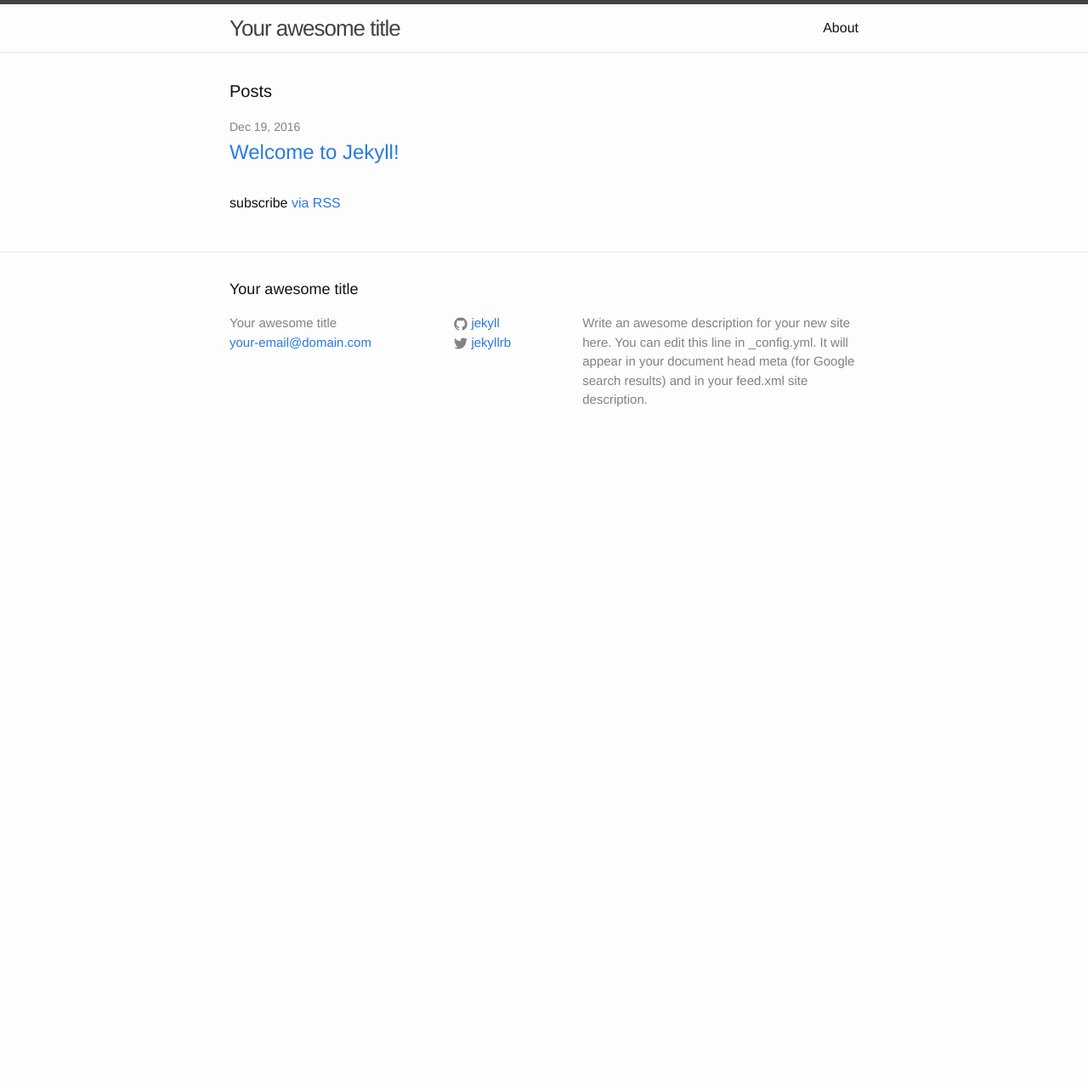
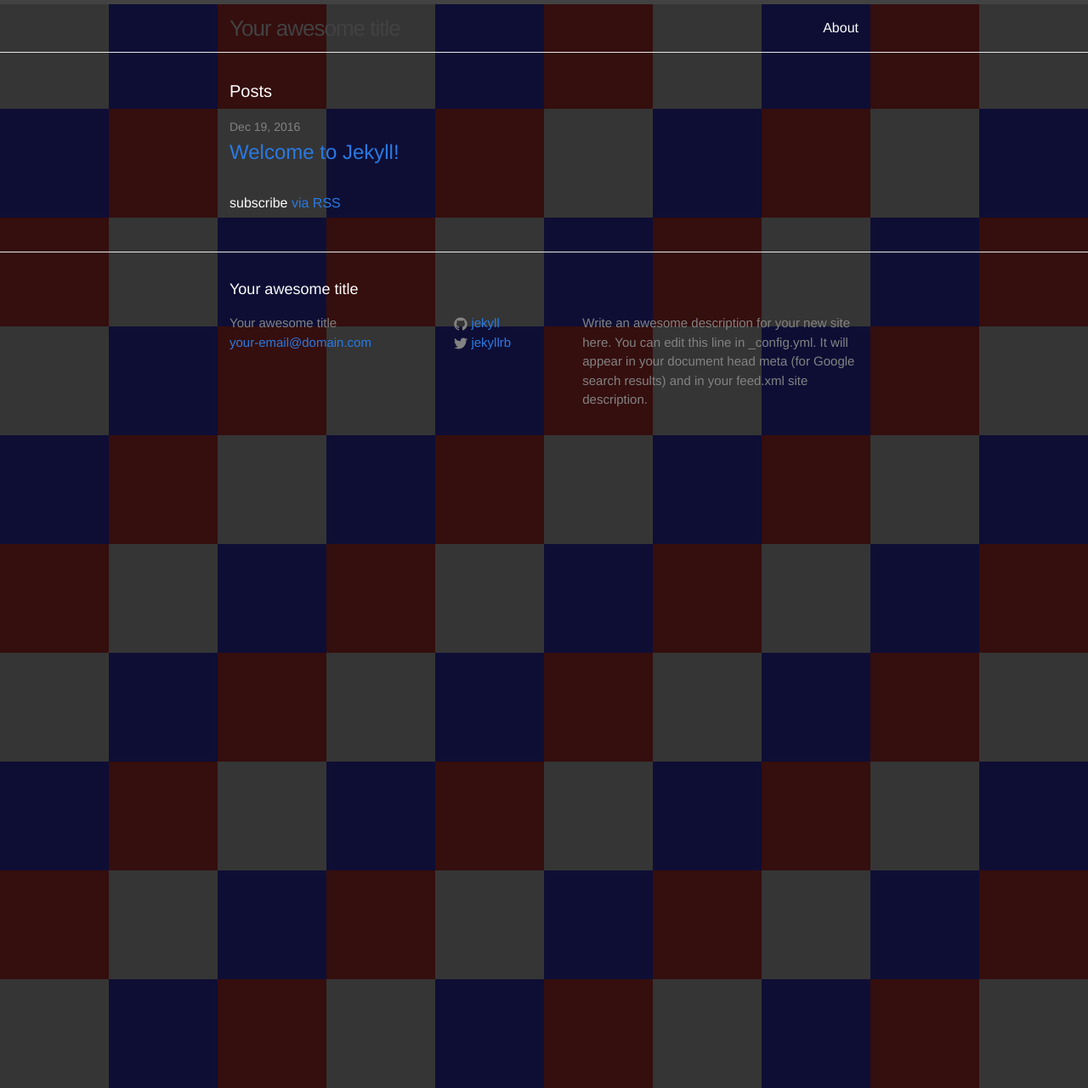
Before and after one commit to arielkirkwood/intersectionsoftware.co, a Jekyll site: the page built from index.html, in a window 1280 px wide. Shown: the whole page at 85% size. Built offline with Jekyll 4.4.1, drawn with Linux system fonts in a browser that asks for light colours; before the commit the page ends 900 px from its top, so only the background shows below that.

Commit message:
Basic 10x10 background grid

```diff
--- a/_layouts/default.html
+++ b/_layouts/default.html
@@ -15,6 +15,11 @@
 
     {% include footer.html %}
 
+    <div class="site-background">
+      {% for num in (1...100) %}
+        <div class="color-cell"></div>
+      {% endfor %}
+    </div>
   </body>
 
 </html>
--- /dev/null
+++ b/_sass/_color-cell.scss
@@ -0,0 +1,22 @@
+.color-cell {
+  float: left;
+
+  width: 10%;
+  padding-bottom: 10%;
+
+  &:nth-child(10n) {
+    clear: right;
+  }
+
+  &:nth-child(3n) {
+    background-color: red;
+  }
+
+  &:nth-child(3n+1) {
+    background-color: white;
+  }
+
+  &:nth-child(3n+2) {
+    background-color: blue;
+  }
+}
--- /dev/null
+++ b/_sass/_site-background.scss
@@ -0,0 +1,12 @@
+/**
+ * Site background
+ */
+.site-background {
+  position: absolute;
+  top: 0;
+  left: 0;
+  right: 0;
+  z-index: -1;
+
+  opacity: 0.15;
+}
--- a/_sass/_variables.scss
+++ b/_sass/_variables.scss
@@ -7,8 +7,8 @@ $base-line-height: 1.5;
 
 $spacing-unit:     30px;
 
-$text-color:       #111;
-$background-color: #fdfdfd;
+$text-color:       #fdfdfd;
+$background-color: #111;
 $brand-color:      #2a7ae2;
 
 $grey-color:       #828282;
--- a/css/main.scss
+++ b/css/main.scss
@@ -8,8 +8,10 @@
         "variables",
         "mixins",
         "base",
+        "color-cell",
         "page-content",
         "posts",
+        "site-background",
         "site-footer",
         "site-header",
         "site-nav",
```
